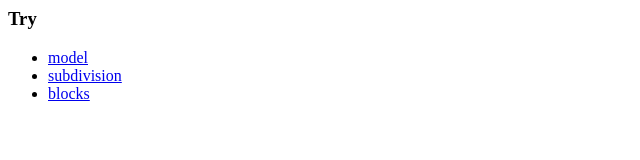
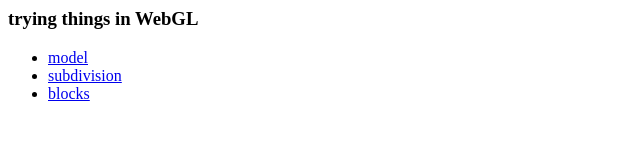
Before and after one commit to poweif/web-fun, a plain HTML site: page index.html in a window 1280 px wide. Shown: the whole page, without its empty margins (0-640 px from the left). Drawn offline with Linux system fonts and the light colour scheme.

Commit message:
Update index.html

```diff
--- a/index.html
+++ b/index.html
@@ -3,7 +3,7 @@
     <title>fun on the web</title>
   </header>
   <body>
-  <h3>Try</h3>
+  <h3>trying things in WebGL</h3>
   <ul>
     <li><a href="./firsttry">model</a></li>
     <li><a href="./SubdivModeller">subdivision</a></li>
```
